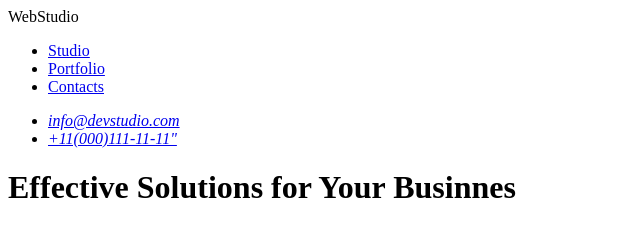
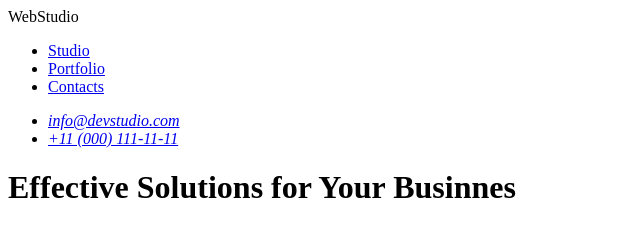
Before and after one commit to ZgodkaSlawomir/mh10, a plain HTML site: page index.html in a window 1280 px wide. Shown: the top 225 px of the page, 0-640 px from the left. Drawn offline with Linux system fonts and the light colour scheme.

Commit message:
Update index.html

```diff
--- a/index.html
+++ b/index.html
@@ -18,7 +18,7 @@
         <address>
           <ul>
             <li><a href="mailto:info@devstudio.com">info@devstudio.com</a></li>
-            <li><a href="tel:+110001111111">+11(000)111-11-11"</a></li>
+            <li><a href="tel:+110001111111">+11 (000) 111-11-11</a></li>
           </ul>
         </address>
     </header>
```
